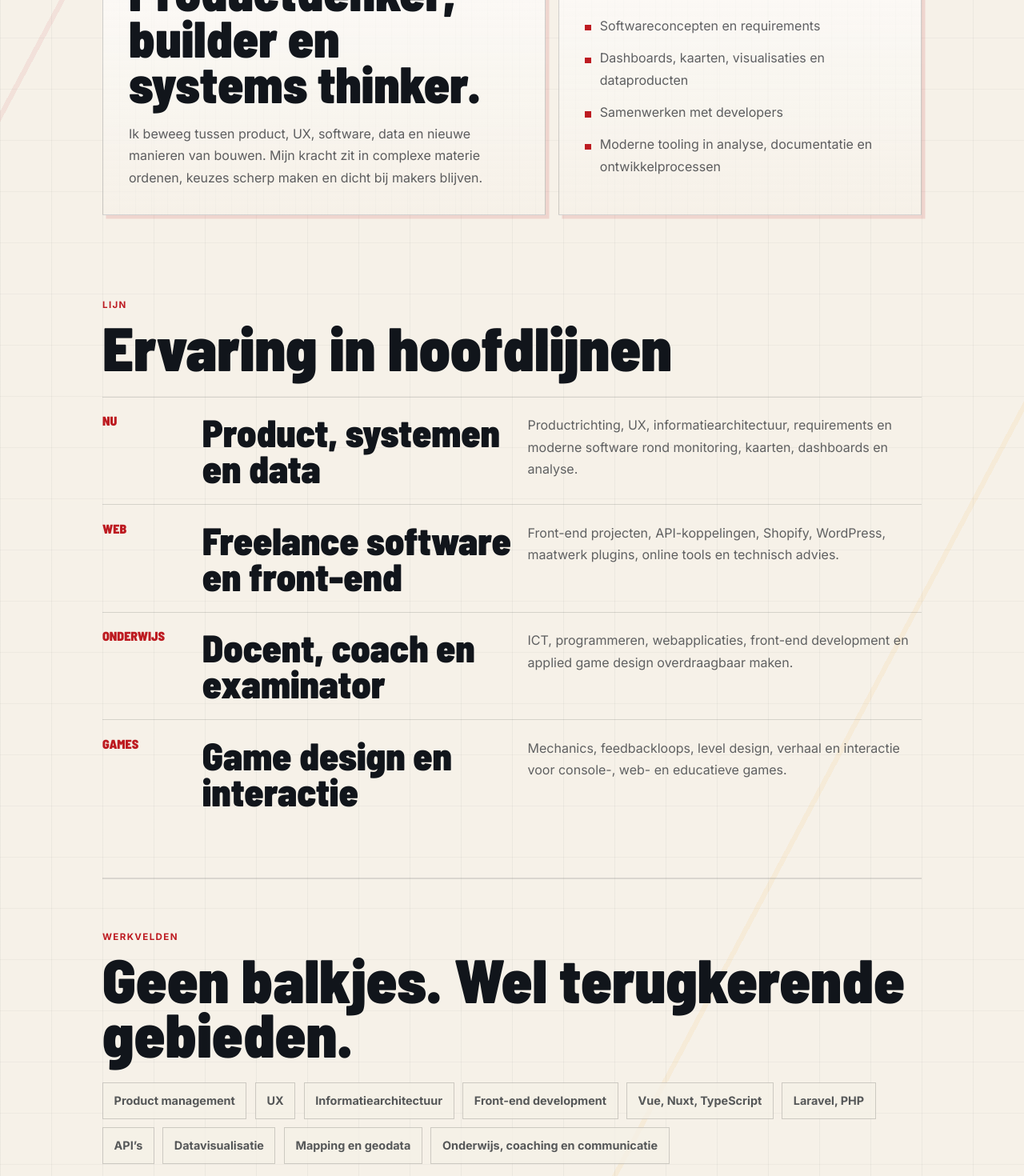
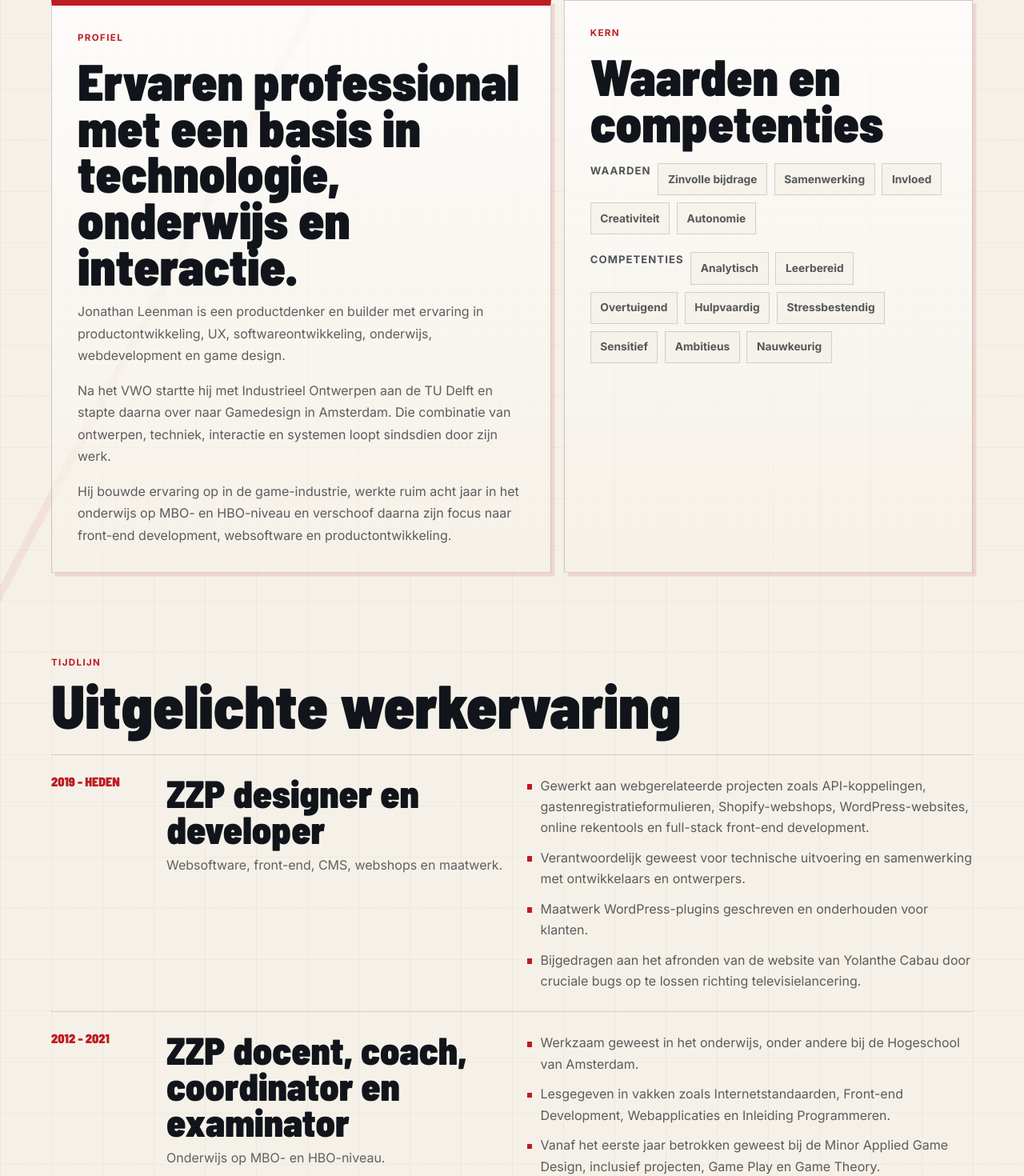
Before and after one commit to jleenman/vassal, a Nuxt app: page /cv in a window 1280 px wide. Shown: the part 720-2190 px from the top of the page at 80% size. Built offline with nearby package versions, Linux system fonts and the light colour scheme.

Commit message:
Expand CV page

```diff
--- a/assets/css/main.css
+++ b/assets/css/main.css
@@ -860,14 +860,14 @@ a {
   line-height: 0.9;
 }
 
-.cv-card p:last-child,
+.cv-card p:not(.eyebrow),
 .cv-card li {
   color: rgba(17, 21, 27, 0.68);
   line-height: 1.72;
 }
 
-.cv-card p:last-child {
-  margin-top: 1.3rem;
+.cv-card p:not(.eyebrow) {
+  margin-top: 1rem;
   max-width: 38rem;
 }
 
@@ -894,6 +894,40 @@ a {
   background: var(--vassal-red);
 }
 
+.cv-compact-list {
+  display: grid;
+  gap: 1.4rem;
+  margin-top: 1.4rem;
+}
+
+.cv-compact-list h3,
+.cv-skill-group h3 {
+  margin-bottom: 0.75rem;
+  color: rgba(17, 21, 27, 0.72);
+  font-size: 0.82rem;
+  font-weight: 900;
+  letter-spacing: 0.08em;
+  text-transform: uppercase;
+}
+
+.cv-compact-list div,
+.cv-tag-list,
+.cv-skill-group div {
+  display: flex;
+  flex-wrap: wrap;
+  gap: 0.55rem;
+}
+
+.cv-compact-list span,
+.cv-tag-list span {
+  border: 1px solid rgba(17, 21, 27, 0.16);
+  padding: 0.55rem 0.72rem;
+  color: rgba(17, 21, 27, 0.7);
+  font-size: 0.86rem;
+  font-weight: 800;
+  background: rgba(246, 241, 232, 0.72);
+}
+
 .cv-section-head {
   margin-bottom: 1.75rem;
 }
@@ -912,9 +946,9 @@ a {
 
 .cv-timeline__item {
   display: grid;
-  gap: 0.8rem;
+  gap: 1rem;
   border-top: 1px solid rgba(17, 21, 27, 0.14);
-  padding-block: 1.35rem;
+  padding-block: 1.55rem;
 }
 
 .cv-timeline__item p,
@@ -935,13 +969,43 @@ a {
 }
 
 .cv-timeline__item span {
+  display: block;
+  margin-top: 0.55rem;
   color: rgba(17, 21, 27, 0.66);
   line-height: 1.72;
 }
 
+.cv-timeline__item ul,
+.cv-education ol {
+  display: grid;
+  gap: 0.7rem;
+  margin: 0;
+  padding: 0;
+  list-style: none;
+}
+
+.cv-timeline__item li,
+.cv-education li {
+  position: relative;
+  padding-left: 1.05rem;
+  color: rgba(17, 21, 27, 0.68);
+  line-height: 1.65;
+}
+
+.cv-timeline__item li::before,
+.cv-education li::before {
+  position: absolute;
+  left: 0;
+  top: 0.72em;
+  width: 0.42rem;
+  height: 0.42rem;
+  content: "";
+  background: var(--vassal-red);
+}
+
 @media (min-width: 840px) {
   .cv-timeline__item {
-    grid-template-columns: 7rem minmax(14rem, 0.8fr) minmax(18rem, 1fr);
+    grid-template-columns: 8rem minmax(16rem, 0.78fr) minmax(18rem, 1fr);
     align-items: start;
   }
 }
@@ -951,19 +1015,44 @@ a {
   padding-block: clamp(2rem, 5vw, 4rem);
 }
 
-.cv-skills > div:last-child {
-  display: flex;
-  flex-wrap: wrap;
-  gap: 0.65rem;
+.cv-skill-grid,
+.cv-detail-grid {
+  display: grid;
+  gap: 1rem;
 }
 
-.cv-skills span {
+.cv-skill-group {
+  border: 1px solid rgba(17, 21, 27, 0.14);
+  padding: 1.2rem;
+  background: rgba(246, 241, 232, 0.48);
+}
+
+.cv-skill-group span {
   border: 1px solid rgba(17, 21, 27, 0.18);
   padding: 0.68rem 0.85rem;
   color: rgba(17, 21, 27, 0.7);
   font-size: 0.9rem;
   font-weight: 800;
   background: rgba(246, 241, 232, 0.72);
+}
+
+.cv-detail-grid,
+.cv-education {
+  padding-block: clamp(2rem, 5vw, 4rem);
+}
+
+.cv-education {
+  border-top: 2px solid rgba(17, 21, 27, 0.12);
+}
+
+@media (min-width: 860px) {
+  .cv-skill-grid {
+    grid-template-columns: repeat(2, minmax(0, 1fr));
+  }
+
+  .cv-detail-grid {
+    grid-template-columns: repeat(2, minmax(0, 1fr));
+  }
 }
 
 .cv-footer {
--- a/pages/cv.vue
+++ b/pages/cv.vue
@@ -1,83 +1,197 @@
 <script setup lang="ts">
 useSeoMeta({
   title: 'CV - Jonathan Leenman',
-  description: 'Rustig CV-naslagpunt voor Jonathan Leenman.',
+  description: 'Uitgebreid CV van Jonathan Leenman met werkervaring, projecten, opleiding en vaardigheden.',
 })
-
-const sections = [
-  {
-    title: 'Profiel',
-    items: ['Productdenker en builder met ervaring in productontwikkeling, UX, softwareontwikkeling, onderwijs, webdevelopment en game design.'],
-  },
-  {
-    title: 'Huidige richting',
-    items: [
-      'Product ownership en productvisie',
-      'UX en informatiearchitectuur',
-      'Softwareconcepten en requirements',
-      'Dashboards, kaarten, visualisaties en dataproducten',
-      'Samenwerken met developers',
-      'Moderne tooling in analyse, documentatie en ontwikkelprocessen',
-    ],
-  },
-  {
-    title: 'Ervaring in hoofdlijnen',
-    items: [
-      'Product en software rond data, monitoring, visualisatie, kaarten, API’s en dashboards',
-      'Freelance front-end, API-koppelingen, Shopify, WordPress, maatwerk plugins en online tools',
-      'Onderwijs als docent, coach, coordinator en examinator in ICT, webapplicaties, programmeren en applied game design',
-      'Game design, level design, mechanics, verhaal en interactie voor console-, web- en educatieve games',
-    ],
-  },
-  {
-    title: 'Vaardigheden',
-    items: [
-      'Product management',
-      'UX',
-      'Informatiearchitectuur',
-      'Front-end development',
-      'Vue, Nuxt, TypeScript',
-      'Laravel, PHP',
-      'API’s',
-      'Datavisualisatie',
-      'Mapping en geodata',
-      'Onderwijs, coaching en communicatie',
-    ],
-  },
-]
-
-const timeline = [
-  {
-    period: 'Nu',
-    title: 'Product, systemen en data',
-    body: 'Productrichting, UX, informatiearchitectuur, requirements en moderne software rond monitoring, kaarten, dashboards en analyse.',
-  },
-  {
-    period: 'Web',
-    title: 'Freelance software en front-end',
-    body: 'Front-end projecten, API-koppelingen, Shopify, WordPress, maatwerk plugins, online tools en technisch advies.',
-  },
-  {
-    period: 'Onderwijs',
-    title: 'Docent, coach en examinator',
-    body: 'ICT, programmeren, webapplicaties, front-end development en applied game design overdraagbaar maken.',
-  },
-  {
-    period: 'Games',
-    title: 'Game design en interactie',
-    body: 'Mechanics, feedbackloops, level design, verhaal en interactie voor console-, web- en educatieve games.',
-  },
-]
 
 const contact = [
   { label: 'LinkedIn', href: 'https://www.linkedin.com/in/jonathanleenman/' },
   { label: 'E-mail', href: 'mailto:jonathan@vassal.nl' },
 ]
+
+const profile = [
+  'Jonathan Leenman is een productdenker en builder met ervaring in productontwikkeling, UX, softwareontwikkeling, onderwijs, webdevelopment en game design.',
+  'Na het VWO startte hij met Industrieel Ontwerpen aan de TU Delft en stapte daarna over naar Gamedesign in Amsterdam. Die combinatie van ontwerpen, techniek, interactie en systemen loopt sindsdien door zijn werk.',
+  'Hij bouwde ervaring op in de game-industrie, werkte ruim acht jaar in het onderwijs op MBO- en HBO-niveau en verschoof daarna zijn focus naar front-end development, websoftware en productontwikkeling.',
+]
+
+const facts = [
+  { label: 'Locatie', value: 'Schiedam, Nederland' },
+  { label: 'Werkveld', value: 'Product / UX / Software / Data' },
+  { label: 'Basis', value: 'Games, onderwijs, webdevelopment en productontwikkeling' },
+]
+
+const values = [
+  'Zinvolle bijdrage',
+  'Samenwerking',
+  'Invloed',
+  'Creativiteit',
+  'Autonomie',
+]
+
+const competencies = [
+  'Analytisch',
+  'Leerbereid',
+  'Overtuigend',
+  'Hulpvaardig',
+  'Stressbestendig',
+  'Sensitief',
+  'Ambitieus',
+  'Nauwkeurig',
+]
+
+const workExperience = [
+  {
+    period: '2019 - heden',
+    role: 'ZZP designer en developer',
+    context: 'Websoftware, front-end, CMS, webshops en maatwerk.',
+    details: [
+      'Gewerkt aan webgerelateerde projecten zoals API-koppelingen, gastenregistratieformulieren, Shopify-webshops, WordPress-websites, online rekentools en full-stack front-end development.',
+      'Verantwoordelijk geweest voor technische uitvoering en samenwerking met ontwikkelaars en ontwerpers.',
+      'Maatwerk WordPress-plugins geschreven en onderhouden voor klanten.',
+      'Bijgedragen aan het afronden van de website van Yolanthe Cabau door cruciale bugs op te lossen richting televisielancering.',
+    ],
+  },
+  {
+    period: '2012 - 2021',
+    role: 'ZZP docent, coach, coordinator en examinator',
+    context: 'Onderwijs op MBO- en HBO-niveau.',
+    details: [
+      'Werkzaam geweest in het onderwijs, onder andere bij de Hogeschool van Amsterdam.',
+      'Lesgegeven in vakken zoals Internetstandaarden, Front-end Development, Webapplicaties en Inleiding Programmeren.',
+      'Vanaf het eerste jaar betrokken geweest bij de Minor Applied Game Design, inclusief projecten, Game Play en Game Theory.',
+      'Meerdere jaren ingezet als coordinator binnen de minor en bij projecten, en drie jaar studenten begeleid bij hun afstudeerstage.',
+      'Bij het ROC van Amsterdam eindbeoordelingen verzorgd als examinator.',
+    ],
+  },
+  {
+    period: '2012 - 2014',
+    role: 'ZZP webdesigner en developer',
+    context: 'Maatwerksoftware, kennisoverdracht en front-end.',
+    details: [
+      'Ingeschreven bij de KVK voor het ontwikkelen en produceren van maatwerksoftware, implementeren van software, niet-universitair hoger beroepsonderwijs, kennisoverdracht, front-end webdevelopment en game development.',
+    ],
+  },
+  {
+    period: '2011 - 2012',
+    role: 'Gamedeveloper en didactisch kundige',
+    context: 'Online cursus en lesmateriaal voor games maken.',
+    details: [
+      'Lesmateriaal ontwikkeld voor de online cursus Games maken voor jongeren.',
+      'Voorbeeldgames ontworpen en ontwikkeld in GameMaker, lesplan gemaakt, leerteksten geschreven, screencasts opgenomen en bewerkt, toetsen gemaakt en implementatie in Moodle verzorgd.',
+    ],
+  },
+  {
+    period: '2011',
+    role: 'Freelance docent MBO',
+    context: 'Games maken voor MBO-leerlingen.',
+    details: [
+      'Lessen Games maken verzorgd aan MBO-leerlingen op het Calvijn met Junior College in Amsterdam.',
+    ],
+  },
+  {
+    period: '2010 - 2012',
+    role: 'Webdeveloper',
+    context: 'Webontwikkeling en technische uitvoering.',
+    details: [
+      'Werkervaring opgebouwd als webdeveloper naast game- en onderwijsprojecten.',
+    ],
+  },
+  {
+    period: '2008 - 2010',
+    role: 'Gamedesigner bij Vanguard Games',
+    context: 'Game design, level design en verhaal voor console- en retailprojecten.',
+    details: [
+      'Game design, level design en verhaal voor Gatling Gears.',
+      'Game design en level design voor Greed Corp.',
+      'Game design voor een gestaakte AAA retail console game.',
+      'Verhaal en achtergrond geschreven voor intellectual property van W!Games.',
+    ],
+  },
+  {
+    period: '2006 - 2011',
+    role: 'Diverse projecten als gamedesigner',
+    context: 'Game design, documentatie, graphics, animatie en projectleiding.',
+    details: [
+      'Game design en management voor Straf Koppie, een WK 2010 webgame voor Tina van Sanoma Uitgevers.',
+      'Quality assurance voor Efteling Tycoon, een spel van Atari.',
+      'Game design en lead voor Qubicle Countdown, een XBox Live Arcade inzending en winnaar van de XNA competitie 2007.',
+      'Game design en documentatie voor een XBox Live Arcade project voor Spartan Posse.',
+      '2D graphics en animatie voor Rits je In, een integratiegame.',
+    ],
+  },
+]
+
+const education = [
+  '2022/2023 - Scrum Master/Product Owner opleiding en voorbereiding op scrum.org PSPO I.',
+  '2022/2023 - Vue.js via Vue School.',
+  '2022 - Refresh cursus ES6, ES7 en ES8.',
+  '2020 - Online workshops voor business.',
+  '2016 - Cursus ES6 en ES7 via es6.io.',
+  '2016 - Cursus didactiek.',
+  '2011 - Projectmanagementcursus.',
+  '2010/2011 - Cursus gamedesign lesgeven.',
+  '2006 - 2009 - Animation for Games aan Qantm College, Animation Major.',
+  '2003 - 2005 - Industrieel Ontwerpen aan de Technische Universiteit Delft.',
+  '1997 - 2003 - VWO/atheneum met profielen Natuur & Techniek en Natuur & Gezondheid op College de Klop in Utrecht.',
+]
+
+const skillGroups = [
+  {
+    title: 'Web dev talen en tooling',
+    items: ['HTML5', 'CSS3', 'ES6 / ES7 / ES8', 'PHP', 'Jinja / Liquid', 'Docker', 'Droplets / SSH', 'GitHub', 'Hosting / VPS', 'Vue.js', 'Python', 'webpack'],
+  },
+  {
+    title: 'Web / CMS',
+    items: ['WordPress', 'WooCommerce', 'Shopify', 'Elementor Pro', 'Wix'],
+  },
+  {
+    title: 'Software',
+    items: ['Excel', 'Photoshop', 'Illustrator', 'Affinity Designer', 'Affinity Photo', 'Captivate'],
+  },
+  {
+    title: 'Game programming en software',
+    items: ['GML', 'Kismet / Blueprints', 'C# / C++', 'GameMaker Studio', 'Unreal Engine', 'Unity', 'Autodesk Maya', '3DS Max', 'XNA', 'Adobe Flash'],
+  },
+]
+
+const interests = [
+  'Web design',
+  'Web development',
+  'Visual design',
+  'Game design',
+  'Game development',
+  'UX',
+  'Mechanics',
+  'Interaction design',
+  'Storytelling',
+  'Character development',
+  'Psychologie',
+  'Communicatie',
+  'Media',
+  'Onderwijs',
+]
+
+const taskInterests = [
+  'Overleggen',
+  'Onderhandelen',
+  'Overtuigen',
+  'Analyseren',
+  'Uitwerken',
+  'Programmeren',
+  'Documenteren',
+  'Adviseren',
+  'Begeleiden',
+  'Motiveren',
+  'Organiseren',
+  'Plannen',
+  'Strategisch denken',
+]
 </script>
 
 <template>
   <main class="cv-page min-h-screen px-4 py-6 text-night md:py-10">
-    <div class="mx-auto max-w-5xl">
+    <div class="mx-auto max-w-6xl">
       <nav class="cv-nav" aria-label="CV navigatie">
         <NuxtLink class="magnetic-link text-sm font-black" to="/">Terug naar homepage</NuxtLink>
         <div class="hidden gap-4 text-sm font-bold text-night/58 sm:flex">
@@ -87,54 +201,97 @@ const contact = [
 
       <header class="cv-hero">
         <div>
-          <p class="eyebrow">Secondary page</p>
+          <p class="eyebrow">Curriculum vitae</p>
           <h1>CV</h1>
-          <p>Een rustig naslagpunt. De hoofdsite vertelt het verhaal; deze pagina houdt de feiten bij elkaar.</p>
+          <p>Een completer naslagpunt met banen, projecten, onderwijs, opleidingen en vakgebieden. Minder pitch, meer bewijs van ervaring.</p>
         </div>
         <aside aria-label="Kerngegevens">
           <span>Jonathan Leenman</span>
           <strong>Product / UX / Software / Data</strong>
-          <span>Schiedam, Nederland</span>
+          <span v-for="fact in facts" :key="fact.label">{{ fact.label }}: {{ fact.value }}</span>
         </aside>
       </header>
 
       <section class="cv-grid py-10">
         <article class="cv-card cv-card--profile">
           <p class="eyebrow">Profiel</p>
-          <h2>Productdenker, builder en systems thinker.</h2>
-          <p>
-            Ik beweeg tussen product, UX, software, data en nieuwe manieren van bouwen. Mijn kracht zit in complexe materie ordenen, keuzes scherp maken en dicht bij makers blijven.
-          </p>
+          <h2>Ervaren professional met een basis in technologie, onderwijs en interactie.</h2>
+          <p v-for="paragraph in profile" :key="paragraph">{{ paragraph }}</p>
         </article>
 
         <article class="cv-card">
-          <p class="eyebrow">Richting</p>
-          <ul>
-            <li v-for="item in sections[1]?.items" :key="item">{{ item }}</li>
-          </ul>
+          <p class="eyebrow">Kern</p>
+          <h2>Waarden en competenties</h2>
+          <div class="cv-compact-list">
+            <div>
+              <h3>Waarden</h3>
+              <span v-for="item in values" :key="item">{{ item }}</span>
+            </div>
+            <div>
+              <h3>Competenties</h3>
+              <span v-for="item in competencies" :key="item">{{ item }}</span>
+            </div>
+          </div>
         </article>
       </section>
 
-      <section class="cv-timeline" aria-labelledby="cv-line-title">
+      <section class="cv-timeline" aria-labelledby="cv-work-title">
         <div class="cv-section-head">
-          <p class="eyebrow">Lijn</p>
-          <h2 id="cv-line-title">Ervaring in hoofdlijnen</h2>
+          <p class="eyebrow">Tijdlijn</p>
+          <h2 id="cv-work-title">Uitgelichte werkervaring</h2>
         </div>
-        <article v-for="item in timeline" :key="item.period" class="cv-timeline__item">
+        <article v-for="item in workExperience" :key="`${item.period}-${item.role}`" class="cv-timeline__item">
           <p>{{ item.period }}</p>
-          <h3>{{ item.title }}</h3>
-          <span>{{ item.body }}</span>
+          <div>
+            <h3>{{ item.role }}</h3>
+            <span>{{ item.context }}</span>
+          </div>
+          <ul>
+            <li v-for="detail in item.details" :key="detail">{{ detail }}</li>
+          </ul>
         </article>
       </section>
 
       <section class="cv-skills" aria-labelledby="cv-skill-title">
         <div class="cv-section-head">
-          <p class="eyebrow">Werkvelden</p>
-          <h2 id="cv-skill-title">Geen balkjes. Wel terugkerende gebieden.</h2>
+          <p class="eyebrow">Vaardigheden</p>
+          <h2 id="cv-skill-title">Techniek, software en domeinkennis</h2>
         </div>
-        <div>
-          <span v-for="item in sections[3]?.items" :key="item">{{ item }}</span>
+        <div class="cv-skill-grid">
+          <article v-for="group in skillGroups" :key="group.title" class="cv-skill-group">
+            <h3>{{ group.title }}</h3>
+            <div>
+              <span v-for="item in group.items" :key="item">{{ item }}</span>
+            </div>
+          </article>
         </div>
+      </section>
+
+      <section class="cv-detail-grid" aria-label="Interesses en taken">
+        <article class="cv-card">
+          <p class="eyebrow">Vakgebieden</p>
+          <h2>Interessegebieden</h2>
+          <div class="cv-tag-list">
+            <span v-for="item in interests" :key="item">{{ item }}</span>
+          </div>
+        </article>
+        <article class="cv-card">
+          <p class="eyebrow">Taken</p>
+          <h2>Werkvormen</h2>
+          <div class="cv-tag-list">
+            <span v-for="item in taskInterests" :key="item">{{ item }}</span>
+          </div>
+        </article>
+      </section>
+
+      <section class="cv-education" aria-labelledby="cv-education-title">
+        <div class="cv-section-head">
+          <p class="eyebrow">Opleiding</p>
+          <h2 id="cv-education-title">Opleidingen en cursussen</h2>
+        </div>
+        <ol>
+          <li v-for="item in education" :key="item">{{ item }}</li>
+        </ol>
       </section>
 
       <footer class="cv-footer">
```
